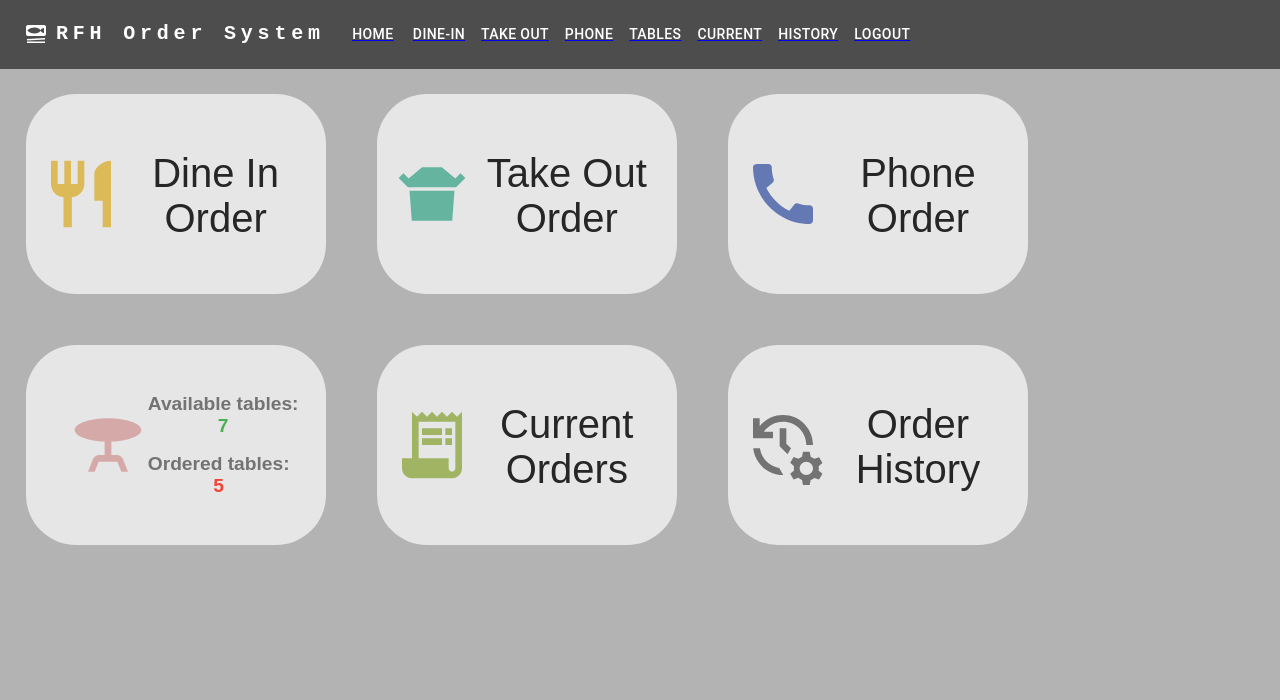
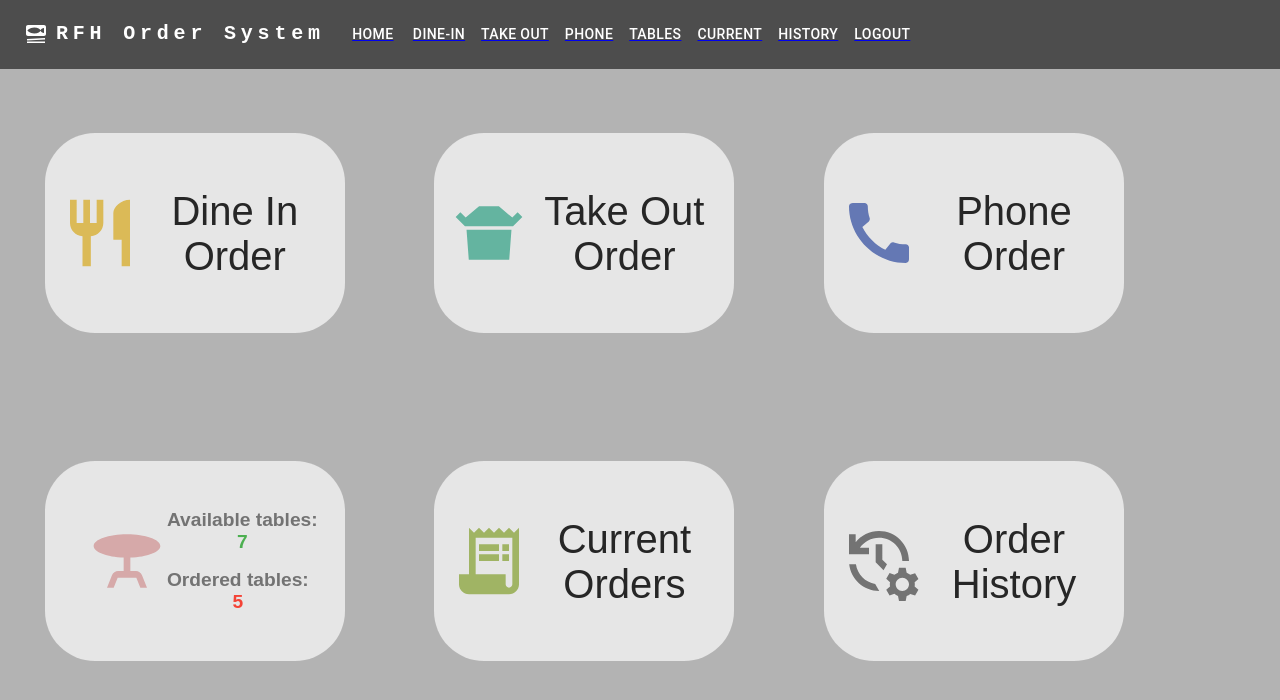
Before and after one commit to QianTea/capstone, a React (Create React App) app in the folder react-project/: page /order/home in a window 1280 px wide. Shown: the top 700 px of the page. Built offline with nearby package versions, Linux system fonts and the light colour scheme; sample sign-in values are in the browser's storage.

Commit message:
order sys fixing
- payment amount fixed
- quantity plus fixed
- dine-in (order template) format fixed [display in iPad Air]
- home page format fixed

```diff
--- a/react-project/src/orderSystem/components/dineInDisplay.js
+++ b/react-project/src/orderSystem/components/dineInDisplay.js
@@ -113,22 +113,8 @@ const tables = [
     { label: 'Table 9', value: '9' },
     { label: 'Table 10', value: '10' },
 ];
-const orders = [
-    { item: 'Lunch Special', quatity: '2', single: '$7.00', total: '$14.00' },
-    { item: 'SFP', quatity: '1', single: '$21.00', total: '$21.00' },
-    { item: 'Lunch Special', quatity: '2', single: '$7.00', total: '$14.00' },
-    { item: 'SFP', quatity: '1', single: '$21.00', total: '$21.00' },
-    { item: 'Lunch Special', quatity: '2', single: '$7.00', total: '$14.00' },
-    { item: 'SFP', quatity: '1', single: '$21.00', total: '$21.00' },
-    { item: 'Gravy', quatity: '1', single: '$1.99', total: '$1.99' },
-    { item: 'M-P', quatity: '1', single: '$1.5', total: '$1.5' },
-    { item: 'POP', quatity: '1', single: '$1.50', total: '$1.5' },
-];
-const calculate = {
-    subtotal: '$20.66',
-    tax: '$2.5',
-    total: '$23.16',
-};
+
+
 
 // default export
 const DineInDisplay = (props) => {
@@ -367,7 +353,7 @@ const DineInDisplay = (props) => {
                             variant="contained"
                             fullWidth
                         >
-                            Pay &nbsp;&nbsp; {calculate.total}
+                            Pay &nbsp;&nbsp; {getTaxAndTotal()}
                         </Button>
                     </Grid>
                 </Grid>
--- a/react-project/src/orderSystem/components/dineInMenu.js
+++ b/react-project/src/orderSystem/components/dineInMenu.js
@@ -150,9 +150,9 @@ const DineInMenu = (props) => {
                         </Grid>
                     </Grid>
                 </div>
+                {/* Categories - hidden*/}
                 <div style={styles.bottom}>
-                    {/* Categories */}
-                    <Grid container style={styles.bottom}>
+                    {/* <Grid container style={styles.bottom}>
                         <Grid item xs={4}>
                             <div style={styles.categories}>
                                 <div style={styles.category}>
@@ -186,7 +186,7 @@ const DineInMenu = (props) => {
                                 </div>
                             </div>
                         </Grid>
-                    </Grid>
+                    </Grid> */}
                 </div>
             </ThemeProvider >
         </>
--- a/react-project/src/orderSystem/index.js
+++ b/react-project/src/orderSystem/index.js
@@ -28,10 +28,10 @@ const styles = {
 
     },
     button: {
-        marginRight: '2%',
-        marginLeft: '2%',
-        marginTop: '2%',
-        marginBottom: '2%',
+        marginRight: '3.5%',
+        marginLeft: '3.5%',
+        marginTop: '5%',
+        marginBottom: '5%',
         height: '200px',
         width: '300px',
         borderRadius: '50px',
--- a/react-project/src/orderSystem/pages/pageDineInOrder.js
+++ b/react-project/src/orderSystem/pages/pageDineInOrder.js
@@ -26,7 +26,7 @@ const styles = {
         // backgroundColor:'#a9d6a9', //take out
         backgroundColor: '#98b3cd', //phone
         // height: '100vh',
-        width: '700px',
+        width: '75%',
         overflow: 'auto',
         position: 'absolute',
         transition: 'left 0.8s ease-out',
@@ -74,7 +74,7 @@ const PageDineInOrder = () => {
                     <div
                         style={{
                             ...styles.rightContainer,
-                            right: isOrderOpen ? '-30%' : '0',
+                            right: isOrderOpen ? '-25%' : '0%',
                         }}
                         onClick={toggleOrderOpen}>
                         <Grid item xs={12}>
```
